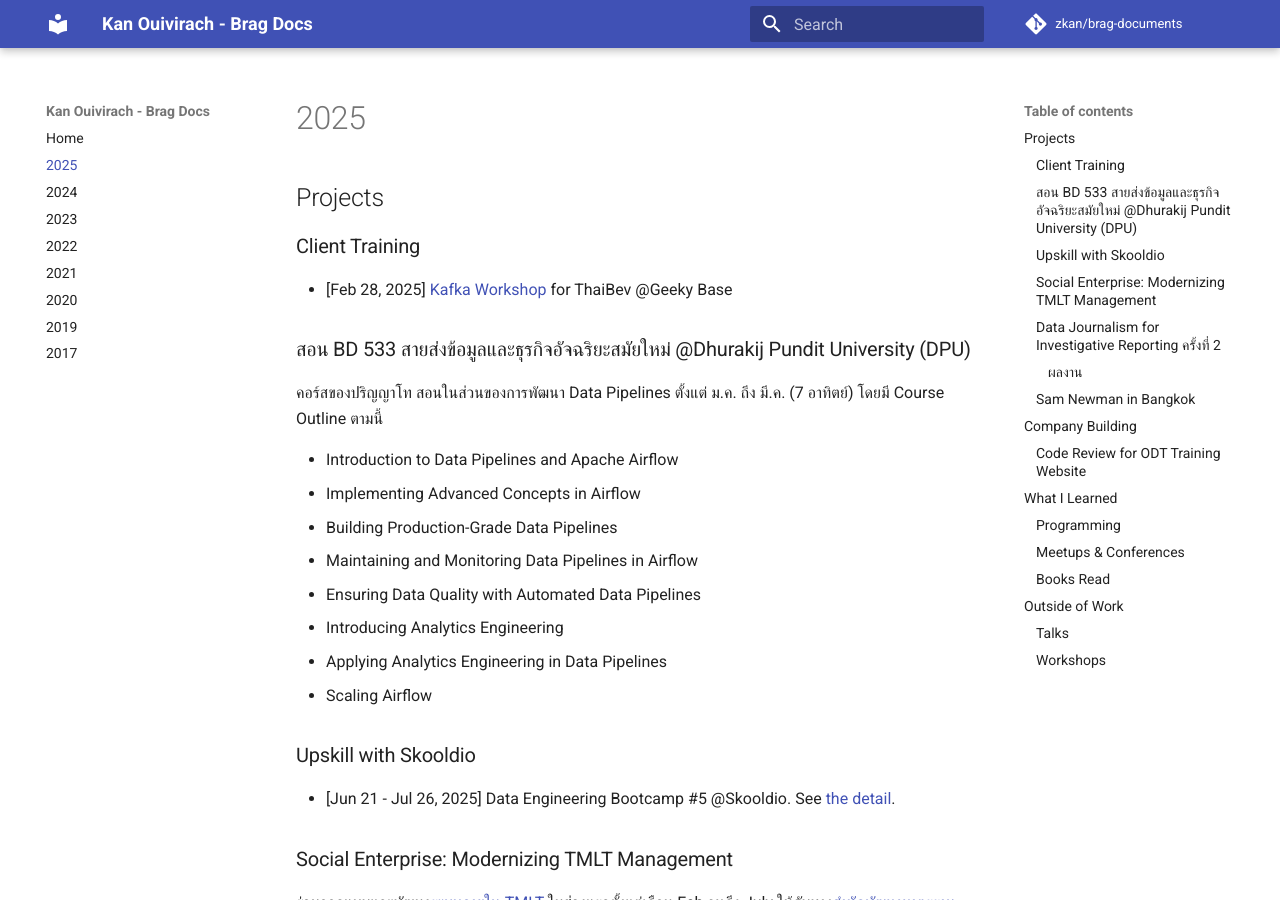
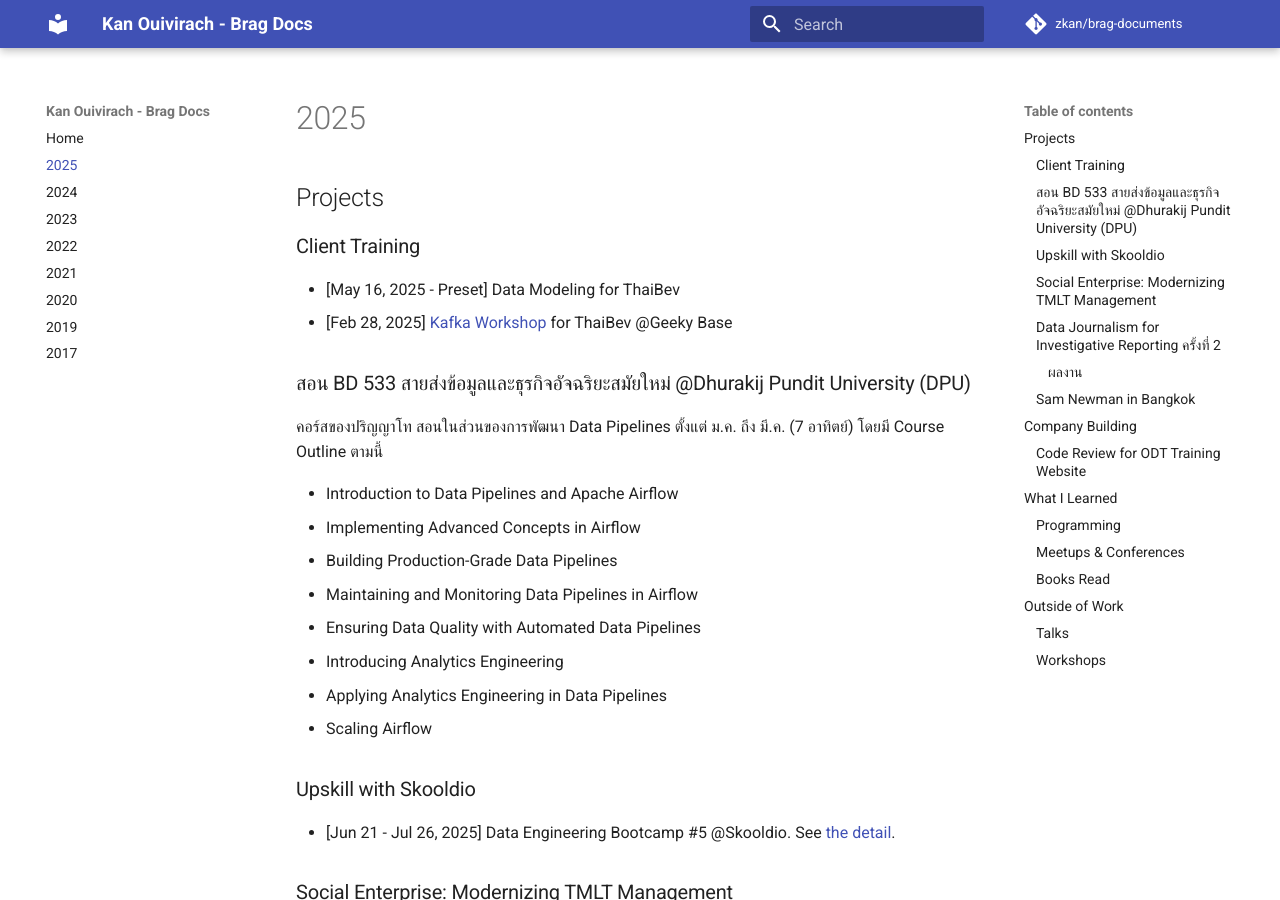
Before and after one commit to zkan/brag-documents, an MkDocs documentation site: the page built from docs/2025.md, in a window 1280 px wide and 900 px high. Built offline with MkDocs 1.6.1 and Material for MkDocs 9.7.7, drawn with Linux system fonts in a browser that asks for light colours; comment, search, counter and statistics services are not loaded.

Commit message:
Add data modeling training for ThaiBev

```diff
--- a/docs/2025.md
+++ b/docs/2025.md
@@ -4,6 +4,7 @@
 
 ### Client Training
 
+* [May 16, 2025 - Preset] Data Modeling for ThaiBev
 * [Feb 28, 2025] [Kafka
 Workshop](https://zkan.github.io/introducing-kafka/){:target=_blank} for
 ThaiBev @Geeky Base
```
